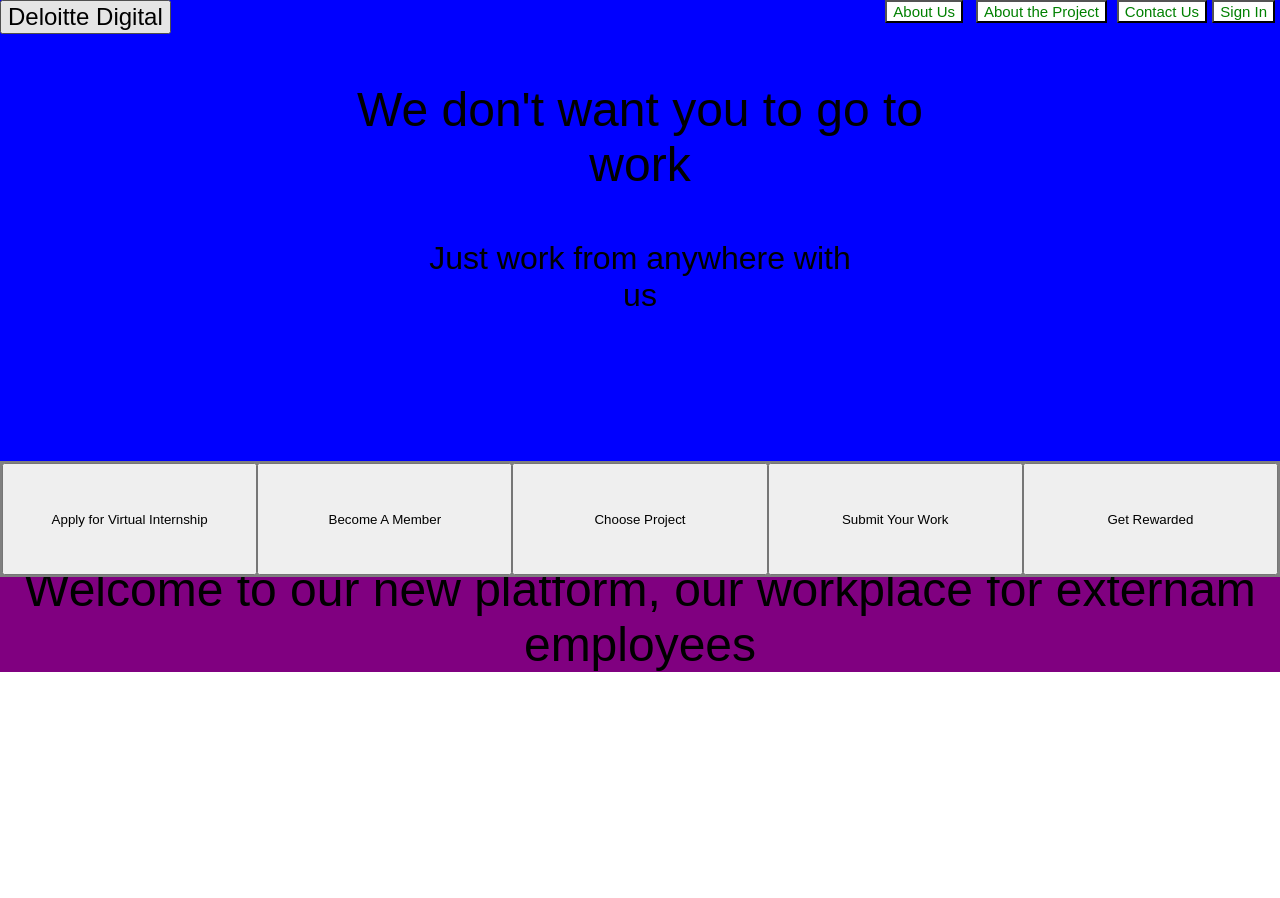
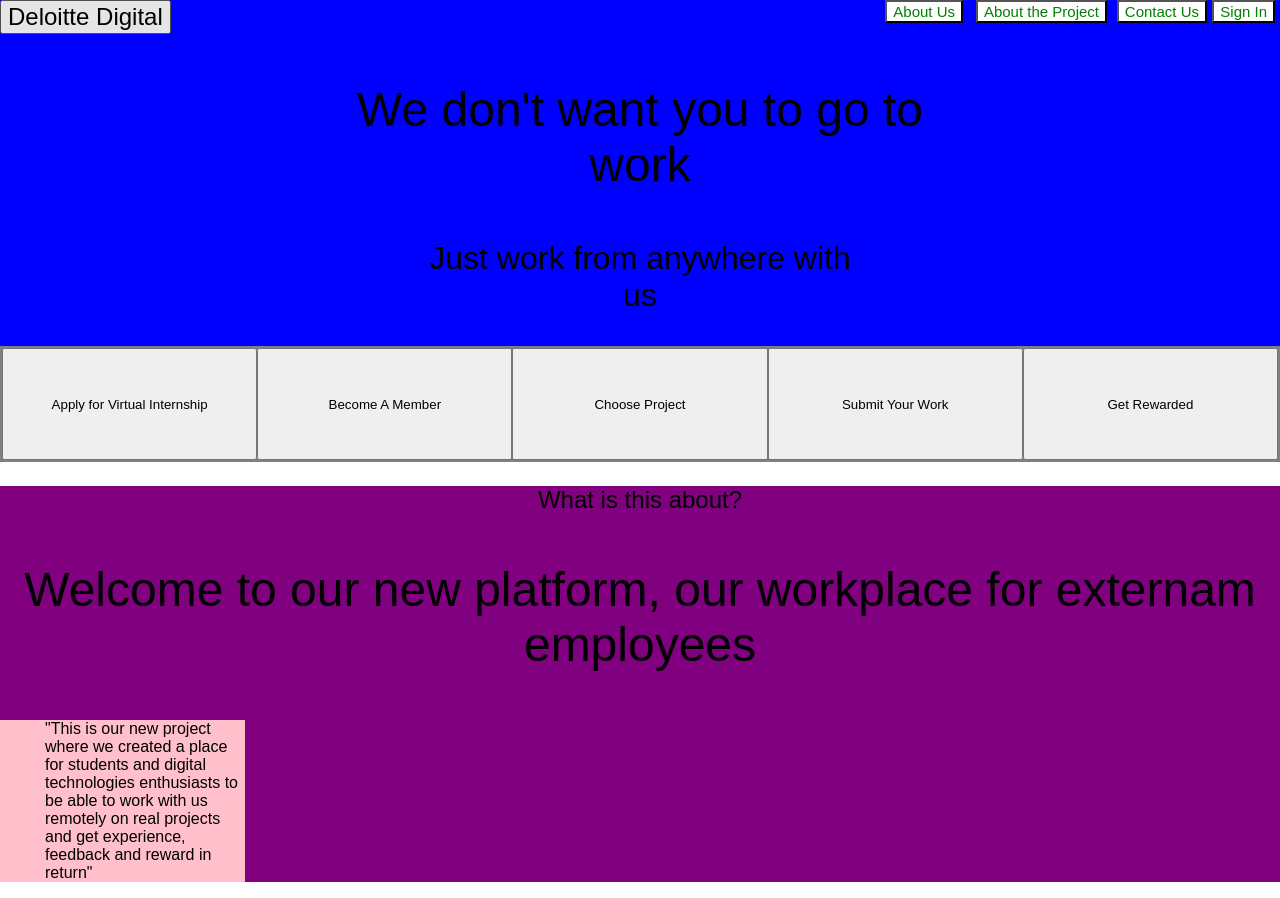
Before and after one commit to mhollings97/DigitalDeloitte, a React (Create React App) app in the folder my-app/: page / in a window 1280 px wide. Before the commit the page ends 800 px from the top, so only its background shows below. Built offline with nearby package versions, Linux system fonts and the light colour scheme.

Commit message:
adding welcome stuff

```diff
--- a/my-app/src/components/GrayBox/GrayBox.css
+++ b/my-app/src/components/GrayBox/GrayBox.css
@@ -1,6 +1,5 @@
 #OuterContainer{
 	position: relative;
-	top: 115px;
 	height: 116px;
 	width: 100%;
 	text-align: center;
--- a/my-app/src/components/Pages/Welcome/Welcome.css
+++ b/my-app/src/components/Pages/Welcome/Welcome.css
@@ -0,0 +1,6 @@
+#LP{
+	text-align: left;
+	background-color: pink;
+	width: 200px;
+	padding-left: 45px;
+}
--- a/my-app/src/components/Pages/Welcome/Welcome.js
+++ b/my-app/src/components/Pages/Welcome/Welcome.js
@@ -4,6 +4,8 @@ import TopHeader  from '../.././Header/TopHeader'
 import GrayBox  from '../.././GrayBox/GrayBox'
 import TextBox from '../.././TextBox/TextBox'
 import './Welcome.css'
+
+
 class Welcome extends Component {
 
 constructor(props) {
@@ -14,11 +16,14 @@ constructor(props) {
 render() {
     return (
 	<div>
+		<TextBox size = "small" message = "What is this about?"/>
+		<TextBox size = "large" message = "Welcome to our new platform, our workplace for externam employees"/>
+
 		<div>
-			<TextBox size = "small" message = "What is this about?"/>
-		</div>
-		<div>
-			<TextBox size = "large" message = "Welcome to our new platform, our workplace for externam employees"/>
+			<div id = "LP">
+				<p>"This is our new project where we created a place for students and digital technologies enthusiasts to be able to work with us remotely on real projects and get experience, feedback and reward in return" </p>
+			</div>
+
 		</div>
 	</div>
 
```
